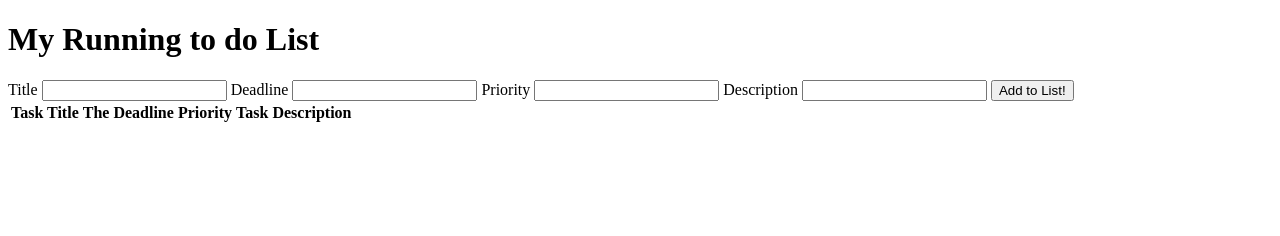
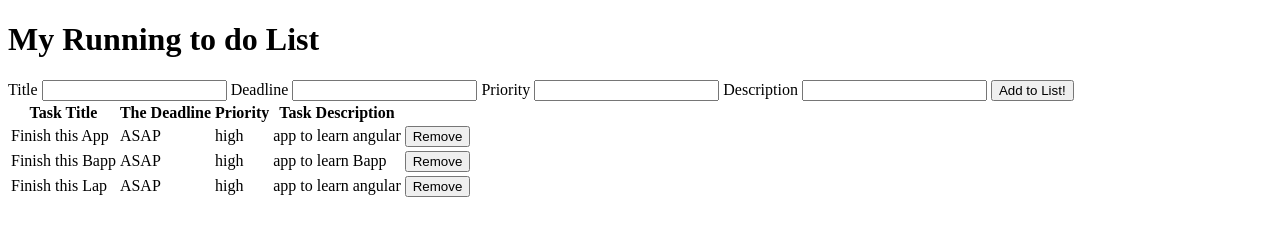
Before and after one commit to SondaSengupta/SondaAddressBook, a website: page index.html in a window 1280 px wide. Drawn offline with nearby package versions, Linux system fonts and the light colour scheme.

Commit message:
Working simple todo app

```diff
--- a/index.html
+++ b/index.html
@@ -15,12 +15,10 @@
       <label>Description </label><input ="text" ng-model="doCont.newtodo.desc">
       <button ng-click ="doCont.addtoList()">Add to List!</button>
     </form>
-  </div>
-  <div>
     <table>
       <thead>
         <tr>
-        <th>Task Title </th>
+        <th> Task Title </th>
         <th> The Deadline </th>
         <th> Priority </th>
         <th> Task Description </th>
@@ -32,7 +30,7 @@
           <td>{{list.deadline}}</td>
           <td>{{list.priority}}</td>
           <td>{{list.desc}}</td>
-          <td><button ng-click='todoCtrl.removeTodo(task)'>Remove</button></td>
+          <td><button ng-click="doCont.removeTodo(todo)">Remove</button></td>
         </tr>
       <tbody>
     </table>
```
